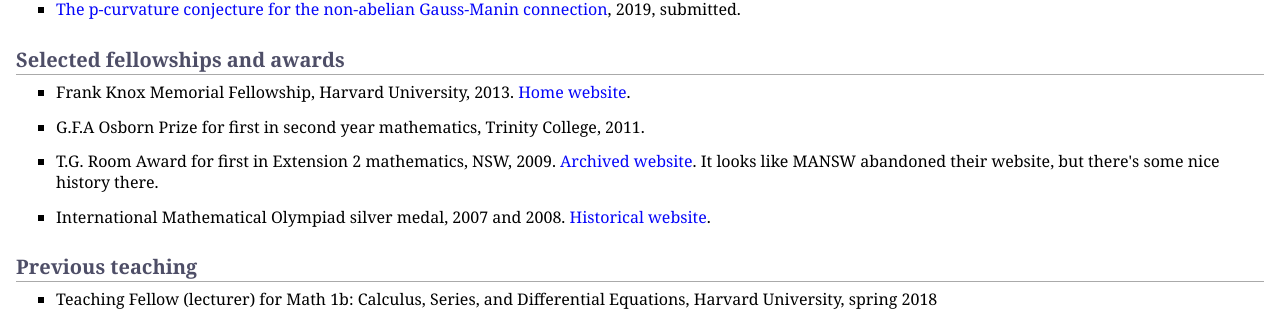
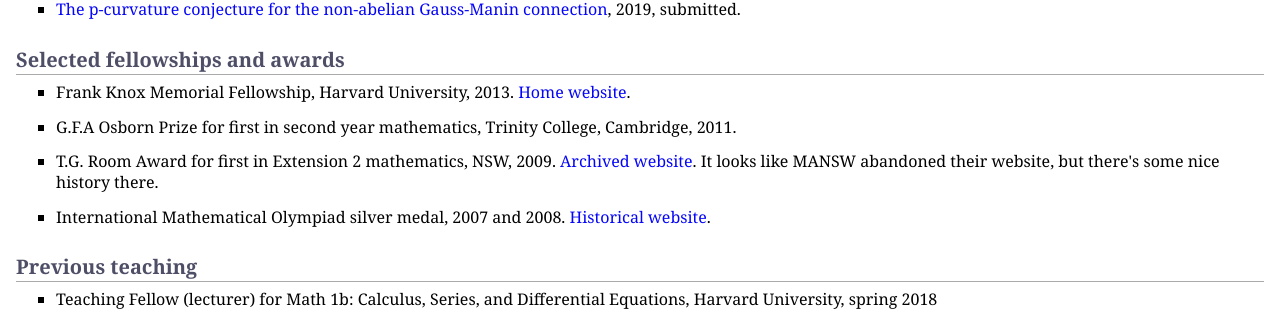
Before and after one commit to MaxMenzies/maxmenzies.com, a Jekyll site: the page index.html, which Jekyll copies as it is, in a window 1280 px wide. Shown: the part 780-1091 px from the top of the page. Built offline with Jekyll 4.4.1, drawn with Linux system fonts in a browser that asks for light colours.

Commit message:
Update index.html

```diff
--- a/index.html
+++ b/index.html
@@ -77,7 +77,7 @@
 </li>
 </ul>
 <ul>
-<li><p>G.F.A Osborn Prize for first in second year mathematics, Trinity College, 2011.</p>
+<li><p>G.F.A Osborn Prize for first in second year mathematics, Trinity College, Cambridge, 2011.</p>
 </li>
 </ul>
 <ul>
```
